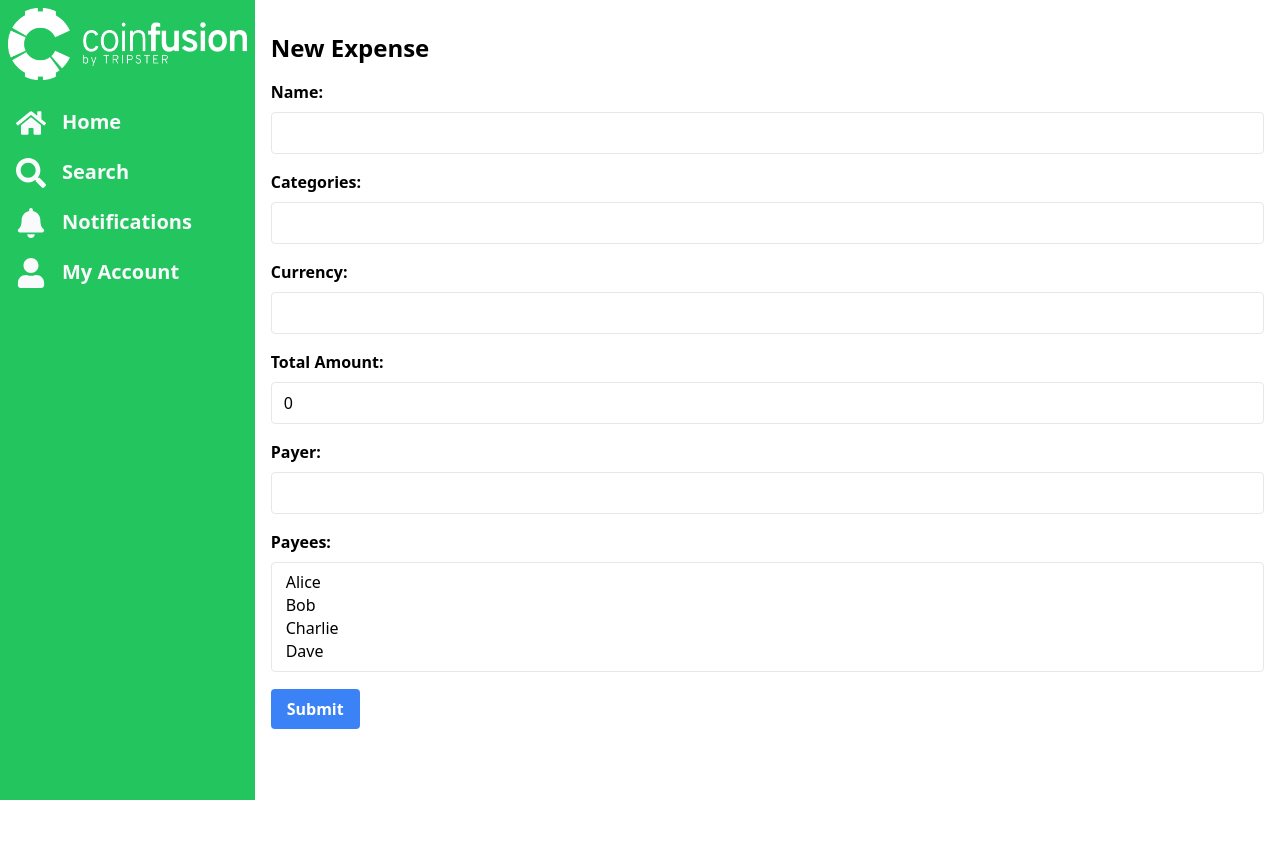
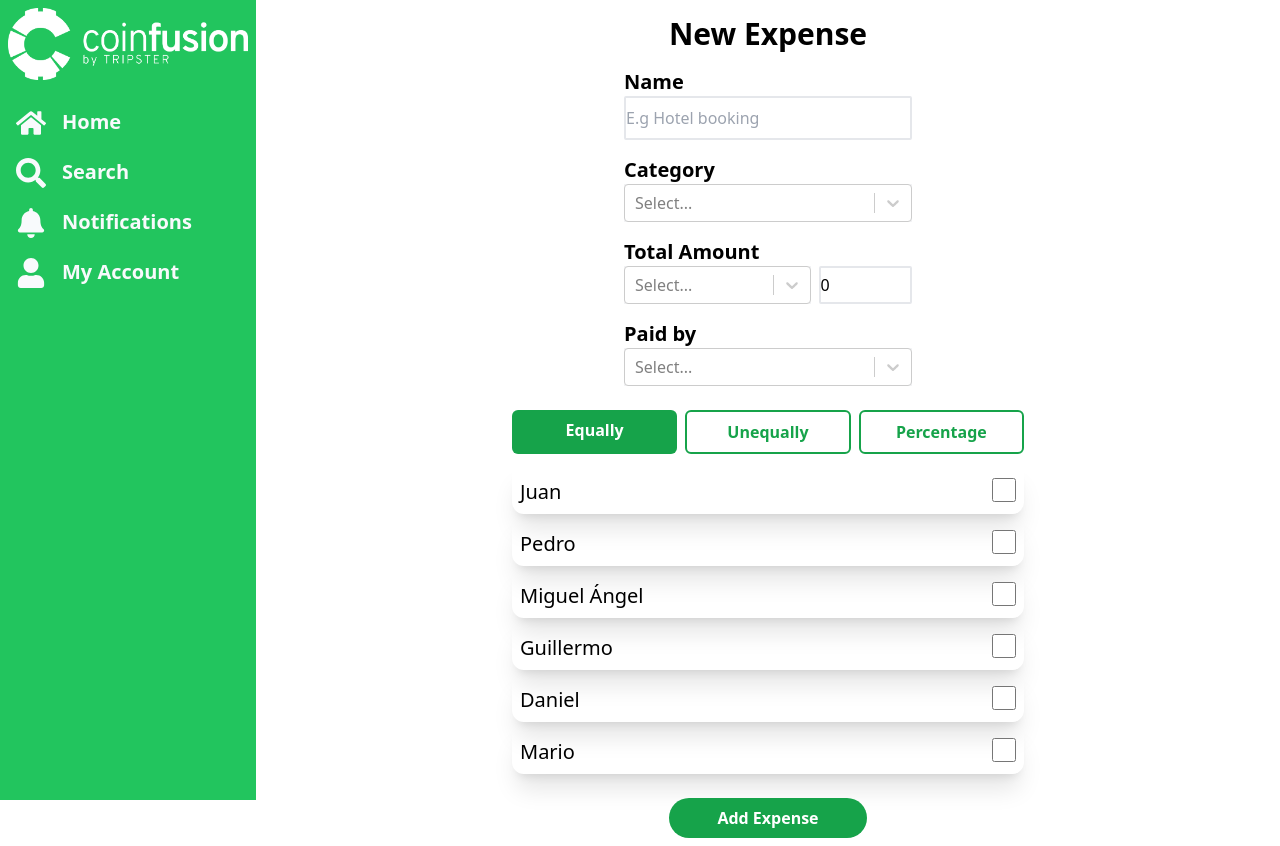
Before and after one commit to huligabuliga/tripster, a React (Create React App) app in the folder frontend/: page /newexpense in a window 1280 px wide. Before the commit the page ends 800 px from the top, so only its background shows below. Built offline with nearby package versions, Linux system fonts and the light colour scheme.

Commit message:
newexpense and splitselection

```diff
--- /dev/null
+++ b/frontend/src/components/SplitSelection.js
@@ -0,0 +1,119 @@
+import React, { useState } from 'react'
+
+const SplitSelection = ({ members, currency, split, handleSplitChange, handlePayeesChange, resetShareValues }) => {
+  const [selectedButton, setSelectedButton] = useState(split)
+
+  // Update state of selectedButton
+  // Calls parent (NewExpense page) to update its split state
+  // Calls parent (NewExpense page) to reset payees' involved, shareAmount and sharePercentage attributes. Keeps integrity when switching between split types
+  const handleButtonClick = (buttonId) => {
+    setSelectedButton(buttonId)
+    handleSplitChange(buttonId)
+    resetShareValues()
+  }
+
+  // Split Equally. Calls function from parent to toggle a member's involvement in the expense
+  const handleChangeEqually = (id) => {
+    handlePayeesChange(id, null)
+  }
+
+  // Split Unequally. Calls function from parent to update a member's share in the expense
+  const handleChangeUnequally = (id, shareAmount) => {
+    handlePayeesChange(id, Number(shareAmount))
+  }
+
+  // Split Percentages. Calls function from parent to update a member's percentage share in the expense
+  const handleChangePercentage = (id, sharePercentage) => {
+    handlePayeesChange(id, Number(sharePercentage))
+  }
+
+  return (
+    <div className='flex flex-col w-80 sm:w-1/2'>
+        { /** Split Type Buttons */}
+        <div className='flex flex-row gap-x-2'>
+            <div
+                className={`rounded-md text-center font-semibold w-1/3 py-2 my-2 cursor-pointer !important
+                    ${selectedButton === 'equally' ? 'bg-green-600 text-white' : 'bg-white text-green-600 border-2 border-green-600'}`}
+                onClick={() => handleButtonClick('equally')}
+            >
+                Equally
+            </div>
+
+            <div
+                className={`rounded-md text-center font-semibold w-1/3 py-2 my-2 cursor-pointer !important
+                    ${selectedButton === 'unequally' ? 'bg-green-600 text-white' : 'bg-white text-green-600 border-2 border-green-600'}`}
+                onClick={() => handleButtonClick('unequally')}
+            >
+                Unequally
+            </div>
+
+            <div
+                className={`rounded-md text-center font-semibold w-1/3 py-2 my-2 cursor-pointer !important
+                    ${selectedButton === 'percentage' ? 'bg-green-600 text-white' : 'bg-white text-green-600 border-2 border-green-600'}`}
+                onClick={() => handleButtonClick('percentage')}
+            >
+                Percentage
+            </div>
+        </div>
+
+        { /** List of Members */}
+        <div className='flex flex-col'>
+            {members.map((m) => (
+                <div key={m._id} className='flex flex-row align-center justify-between rounded-xl p-2 shadow-xl'>
+                    { /** Member Name */}
+                    <h2 className='w-1/2 font-normal text-xl mt-2'>
+                        { m.username }
+                    </h2>
+
+                    { /** Involved in Expense Checkbox. Displayed ONLY in Split Equally */}
+                    <div className='flex w-1/2 mt-2 justify-end'>
+                        {selectedButton === 'equally' &&
+                            <input
+                            type='checkbox'
+                            className='w-6 h-6'
+                            onChange={(e) => handleChangeEqually(m._id)}
+                            />
+                        }
+
+                        { /** Share Input. Displayed ONLY in Split Unequally */}
+                        {selectedButton === 'unequally' &&
+                            <div className='flex flex-row gap-x-2 justify-end'>
+                                <input
+                                    className='outline-none cursor-pointer w-1/3'
+                                    type='number'
+                                    id='shareUnequal'
+                                    min='0'
+                                    placeholder='0'
+                                    onChange={(e) => handleChangeUnequally(m._id, e.target.value)}
+                                />
+                                <p className='font-normal text-md italic'>
+                                    { currency.value }
+                                </p>
+                            </div>
+                        }
+
+                        { /** Percentage Share Input. Displayed ONLY in Split Percentages */}
+                        {selectedButton === 'percentage' &&
+                            <div className='flex flex-row gap-x-2 justify-end'>
+                                <input
+                                    className='outline-none cursor-pointer w-1/3'
+                                    type='number'
+                                    id='sharePercentage'
+                                    min='0'
+                                    placeholder='0'
+                                    onChange={(e) => handleChangePercentage(m._id, e.target.value)}
+                                />
+                                <p className='font-normal text-md italic'>
+                                    %
+                                </p>
+                        </div>
+                        }
+                    </div>
+                </div>
+            ))}
+        </div>
+    </div>
+  )
+}
+
+export default SplitSelection
--- a/frontend/src/pages/NewExpense.js
+++ b/frontend/src/pages/NewExpense.js
@@ -1,109 +1,198 @@
-import React, { useState } from 'react';
+import React, { useState, useEffect } from 'react';
 import axios from 'axios';
+import Select from 'react-select'
+import { categoryList, currencyList, groupMembers } from '../utils/constants';
+import { transformPayees, payeeChange } from '../utils/newExpenseLogic';
+import SplitSelection from '../components/SplitSelection';
+
 // css file
 // import './NewExpense.css';
 
-const NewExpense = () => {
+const NewExpense = ({ members=groupMembers}) => {
   const [name, setName] = useState('');
   const [categories, setCategories] = useState([]);
   const [currency, setCurrency] = useState('');
   const [totalAmount, setTotalAmount] = useState(0);
-  const [payer, setPayer] = useState('');
-  const [payees, setPayees] = useState([]);
+  const [payer, setPayer] = useState(null);
+  const [payees, setPayees] = useState(members);
+  const [split, setSplit] = useState('equally');
+
+  // Add shareAmount and sharePercentage properties to payees
+  useEffect(() => {
+    initializeShares()
+  }, [members])
+
+  const initializeShares = () => {
+    setPayees((prevPayees) => {
+      return prevPayees.map((payee) => ({
+        ...payee,
+        involved: false,
+        shareAmount: 0,
+        sharePercentage: 0,
+      }))
+    })
+  }
 
   const handleSubmit = async (event) => {
-    event.preventDefault();
+    event.preventDefault()
 
     try {
+      // Clean up payees array before sending it to backend
+      formatPayees()
+      console.log('Payees', payees)
+
       const response = await axios.post('/api/expenses', {
-        name,
-        categories,
-        currency,
-        totalAmount,
-        payer,
+        name: name,
+        categories: categories.map(c => (c.value)),
+        currency: currency.value,
+        totalAmount: totalAmount,
+        payer: payer.value,
         payees,
-      });
+      })
 
-      console.log(response.data);
+      console.log(response.data)
     } catch (err) {
-      console.error(err);
+      console.error(err)
     }
   };
 
+  // Transforms the payees array depending on the split type
+  const formatPayees = () => {
+    // Logic handled in transformPayees. Returns payees array of objects ready to send in request to backend
+    const updatedPayees = transformPayees([...payees], split, totalAmount)
+
+    // Set new state to payees
+    setPayees(updatedPayees)
+  }
+
+  // Updates state of selected categories
+  const handleCategoriesChange = (selectedCategories) => {
+    setCategories(selectedCategories)
+  }
+
+  // Update state of selected currency
+  const handleCurrencyChange = (selectedCurrency) => {
+    setCurrency(selectedCurrency)
+  }
+
+  // Update state of selected payer
+  const handlePayerChange = (selectedPayer) => {
+    setPayer(selectedPayer)
+  }
+
+  // Update state of selected split type
+  const handleSplitChange = (selectedSplit) => {
+    setSplit(selectedSplit)
+  }
+
+  // Update state of payees (involved, shareAmount, sharePercentage)
+  const handlePayeesChange = (payeeId, update) => {
+    // Find the group member to be updated
+    const updatedPayees = payeeChange([...payees], payeeId, update, split)
+
+    // Set new state to payees
+    setPayees(updatedPayees)
+  }
+
   return (
-    <div className="container mx-auto px-4 py-8">
-      <h1 className="text-2xl font-bold mb-4">New Expense</h1>
-      <form onSubmit={handleSubmit}>
-        <div className="mb-4">
-          <label htmlFor="name" className="block font-bold mb-2">Name:</label>
+    <div className='w-full min-h-screen'>
+      {/** Header */}
+      <h1 className='text-3xl font-bold my-4 text-center'>
+        New Expense
+      </h1>
+
+      {/** Form */}
+      <form onSubmit={handleSubmit} className='flex flex-col gap-y-4 items-center'>
+        {/** Description */}
+        <div className='flex flex-col'>
+          <h2 className='font-semibold text-xl'>
+            Name
+          </h2>
           <input
-            type="text"
-            className="w-full px-3 py-2 border rounded"
-            id="name"
+            className='w-72 py-2 outline-none cursor-pointer border-2 border-gray-200 rounded-sm'
+            type='text'
+            id='name'
             value={name}
+            placeholder='E.g Hotel booking'
             onChange={(event) => setName(event.target.value)}
             required
           />
         </div>
-        <div className="mb-4">
-          <label htmlFor="categories" className="block font-bold mb-2">Categories:</label>
-          <input
-            type="text"
-            className="w-full px-3 py-2 border rounded"
-            id="categories"
+
+        {/** Category */}
+        <div className='flex flex-col'>
+          <h2 className='font-semibold text-xl'>
+            Category
+          </h2>
+          <Select
+            options={categoryList}
             value={categories}
-            onChange={(event) => setCategories(event.target.value.split(','))}
+            onChange={handleCategoriesChange}
+            isMulti
+            closeMenuOnSelect={false}
+            className='bg-gray-100 w-72 outline-none cursor-pointer'
           />
         </div>
-        <div className="mb-4">
-          <label htmlFor="currency" className="block font-bold mb-2">Currency:</label>
+
+        {/** Price */}
+        <div className='flex flex-col'>
+          <h2 className='font-semibold text-xl'>
+            Total Amount
+          </h2>
+          <div className='flex flex-row w-72 gap-x-2'>
+            <Select
+              options={currencyList}
+              value={currency}
+              onChange={handleCurrencyChange}
+              closeMenuOnSelect={true}
+              className='bg-gray-100 outline-none cursor-pointer w-2/3'
+            />
             <input
-            type="text"
-            className="w-full px-3 py-2 border rounded"
-            id="currency"
-            value={currency}
-            onChange={(event) => setCurrency(event.target.value)}
-            required
-          />
-        </div>
-        <div className="mb-4">
-          <label htmlFor="totalAmount" className="block font-bold mb-2">Total Amount:</label>
-          <input
-            type="number"
-            className="w-full px-3 py-2 border rounded"
-            id="totalAmount"
+              className='outline-none cursor-pointer w-1/3 border-2 border-gray-200 rounded-sm'
+              type='number'
+              id='totalAmount'
+              min='0'
               value={totalAmount}
               onChange={(event) => setTotalAmount(event.target.value)}
               required
             />
           </div>
-        <div className="mb-4">
-          <label htmlFor="payer" className="block font-bold mb-2">Payer:</label>
-          <input
-            type="text"
-            className="w-full px-3 py-2 border rounded"
-            id="payer"
+        </div>
+
+        {/** Paid by */}
+        <div className=''>
+          <h2 className='font-semibold text-xl'>
+            Paid by
+          </h2>
+
+          <Select
+            options={members.map(mem => ({ label: mem.username, value: mem._id }))}
             value={payer}
-            onChange={(event) => setPayer(event.target.value)}
-            required
+            onChange={handlePayerChange}
+            closeMenuOnSelect={true}
+            className='bg-gray-100 w-72 outline-none cursor-pointer'
           />
+
         </div>
-        <div className="mb-4">
-          <label htmlFor="payees" className="block font-bold mb-2">Payees:</label>
-          <select
-            className="w-full px-3 py-2 border rounded"
-            id="payees"
-            value={payees}
-            onChange={(event) => setPayees(Array.from(event.target.selectedOptions, option => option.value))}
-            multiple
+
+        {/** Split */}
+        <SplitSelection
+          members={groupMembers}
+          currency={currency}
+          split={split}
+          handleSplitChange={handleSplitChange}
+          handlePayeesChange={handlePayeesChange}
+          resetShareValues={initializeShares}
+        />
+
+
+        {/** Add Expense Button */}
+        <button
+          className="bg-green-600 rounded-full font-semibold text-white px-12 py-2 my-2 cursor-pointer !important"
+          type="submit"
         >
-            <option value="Alice">Alice</option>
-            <option value="Bob">Bob</option>
-            <option value="Charlie">Charlie</option>
-            <option value="Dave">Dave</option>
-          </select>
-        </div>
-        <button type="submit" className="bg-blue-500 hover:bg-blue-700 text-white font-bold py-2 px-4 rounded">Submit</button>
+          Add Expense
+        </button>
       </form>
     </div>
   );
```
Lines whose indentation alone changed are shown as unchanged.
